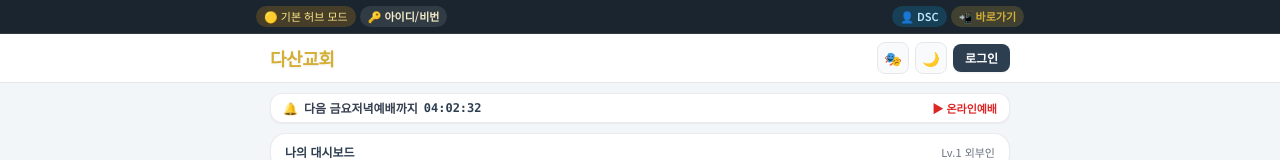
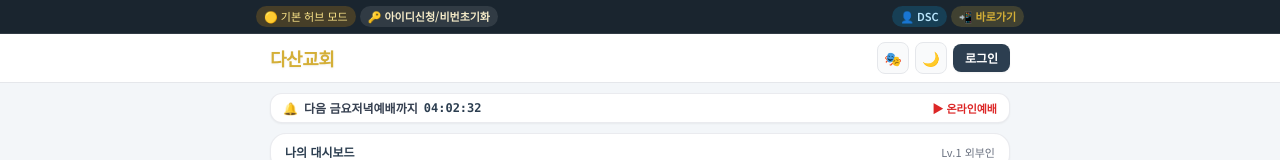
Before and after one commit to jonguijang/DSC, a plain HTML site: page index.html in a window 1280 px wide. Shown: the top 160 px of the page. Drawn offline with nearby package versions, Linux system fonts and the light colour scheme; no server answers.

Commit message:
DSC계정추가4

```diff
--- a/index.html
+++ b/index.html
@@ -57,7 +57,7 @@
       </span>
       <button type="button" onclick="openIdPasswordModal()"
         class="px-1.5 sm:px-2 py-0.5 rounded-full bg-white/10 hover:bg-white/20 text-goldLight font-semibold transition whitespace-nowrap">
-        🔑 아이디/비번
+        🔑 아이디신청/비번초기화
       </button>
     </div>
     <div class="flex items-center gap-1 shrink-0">
```
